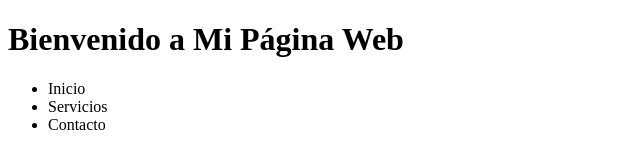
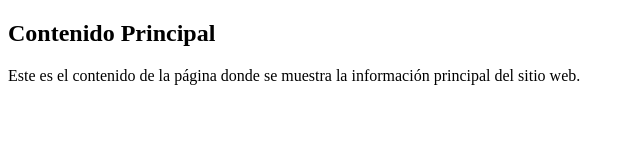
Before and after one commit to DiegoElPro-1/mi-pagina-web2.0, a plain HTML site: page index.html in a window 1280 px wide. Shown: the whole page, without its empty margins (0-640 px from the left). Drawn offline with Linux system fonts and the light colour scheme.

Commit message:
Guardando cambios antes de cambiar de rama

```diff
--- a/index.html
+++ b/index.html
@@ -8,17 +8,11 @@
 </head>
 <body>
 
-    <!-- HEADER -->
-    <header>
-        <h1>Bienvenido a Mi Página Web</h1>
-        <nav>
-            <ul>
-                <li>Inicio</li>
-                <li>Servicios</li>
-                <li>Contacto</li>
-            </ul>
-        </nav>
-    </header>
+    <!-- CONTENIDO -->
+    <main>
+        <h2>Contenido Principal</h2>
+        <p>Este es el contenido de la página donde se muestra la información principal del sitio web.</p>
+    </main>
 
 </body>
 </html>
```
